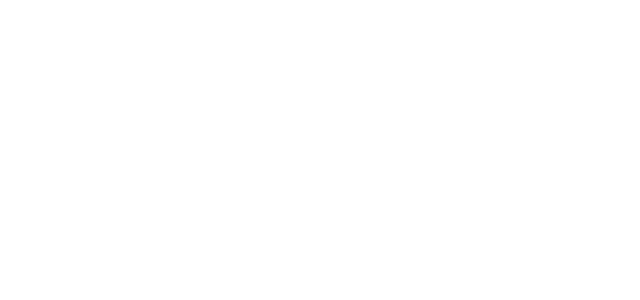
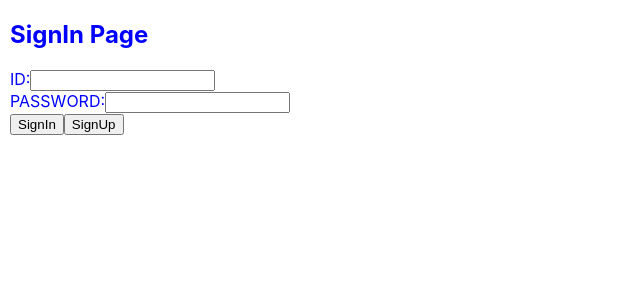
Before and after one commit to formegusto/Study-React, a React (Create React App) app in the folder spring-react-test/: page /signin in a window 1280 px wide. Shown: the top 300 px of the page, without its empty margins (0-640 px from the left). Built offline with nearby package versions, Linux system fonts and the light colour scheme.

Commit message:
Update - Spring Test Page

```diff
--- a/spring-react-test/src/ApiService.js
+++ b/spring-react-test/src/ApiService.js
@@ -1,22 +1,13 @@
 import axios from 'axios';
 
-const USER_API_BASE_URL = "http://localhost:8080/users"
+const USER_API_BASE_URL = "http://localhost:8080"
 
 class ApiService {
-    fetchUsers(){
-        return axios.get(USER_API_BASE_URL);
+    signinUser(user){
+        return axios.post(USER_API_BASE_URL + '/users/account/signin',user);
     }
-    fetchUserByID(userID){
-        return axios.get(USER_API_BASE_URL + '/' + userID);
-    }
-    deleteUser(userID){
-        return axios.delete(USER_API_BASE_URL + '/' + userID);
-    }
-    addUser(user){
-        return axios.post(USER_API_BASE_URL, user);
-    }
-    editUser(user){
-        return axios.put(USER_API_BASE_URL + '/' + user.id, user);
+    signupUser(user){
+        return axios.post(USER_API_BASE_URL + "/users/account/signup", user);
     }
 }
 
--- a/spring-react-test/src/route/RouterComponent.jsx
+++ b/spring-react-test/src/route/RouterComponent.jsx
@@ -1,8 +1,8 @@
 import React from 'react';
 import { BrowserRouter, Route, Switch } from 'react-router-dom';
-import UserListComponent from "../user/UserListComponent";
-import AddUserComponent from "../user/AddUserComponent";
-import EditUserComponent from "../user/EditUserComponent"
+import SignInTestComponent from '../user/SignInTestComponent';
+import SignUpTestComponent from '../user/SignUpTestComponent';
+import SignInIngTestComponent from '../user/SignInIngTestComponent';
 
 const AppRouter = () => {
     return(
@@ -10,10 +10,9 @@
             <BrowserRouter>
                 <div style={style}>
                     <Switch>
-                        <Route exact path="/" component={UserListComponent}/>
-                        <Route path="/users" component={UserListComponent}/>
-                        <Route path="/add-user" component={AddUserComponent}/>
-                        <Route path="/edit-user" component={EditUserComponent}/>
+                        <Route exact path="/" component={SignInIngTestComponent}/>
+                        <Route path="/signin" component={SignInTestComponent}/>
+                        <Route path="/signup" component={SignUpTestComponent}/>
                     </Switch>
                 </div>
             </BrowserRouter>
@@ -22,7 +21,7 @@
 }
 
 const style = {
-    color: 'red',
+    color: 'blue',
     margin: '10px'
 }
 
--- a/spring-react-test/src/user/EditUserComponent.jsx
+++ b/spring-react-test/src/test/EditUserComponent.jsx
@@ -26,7 +26,8 @@
     }
 
     loadUser = () => {
-        ApiService.fetchUserByID(window.localStorage.getItem("userID"))
+        ApiService.fetchUserByID(window.localStorage.getItem("userID"),
+            window.localStorage.getItem("userNAME"))
         .then( res => {
             let user = res.data;
             this.setState({
--- a/spring-react-test/src/user/UserListComponent.jsx
+++ b/spring-react-test/src/test/UserListComponent.jsx
@@ -18,6 +18,7 @@
     reloadUserList = () => {
         ApiService.fetchUsers()
         .then( res => {
+            console.log(res.data[0].username);
             this.setState({
                 users: res.data
             })
@@ -43,8 +44,9 @@
         })
     }
 
-    editUser = (ID) => {
+    editUser = (ID,NAME) => {
         window.localStorage.setItem("userID",ID);
+        window.localStorage.setItem("userNAME",NAME);
         this.props.history.push('/edit-user');
     }
 
@@ -79,7 +81,7 @@
                                 <td>{user.age}</td>
                                 <td>{user.salary}</td>
                                 <td>
-                                    <button onClick={() => this.editUser(user.id)}>Edit</button>
+                                    <button onClick={() => this.editUser(user.id,user.username)}>Edit</button>
                                     <button onClick={() => this.deleteUser(user.id)}>Delete</button>
                                 </td>
                             </tr>
--- /dev/null
+++ b/spring-react-test/src/user/SignInIngTestComponent.jsx
@@ -0,0 +1,37 @@
+import React, {Component} from 'react';
+
+class SignInIngTestComponent extends Component {
+    constructor(props){
+       super(props);
+
+       this.state = {
+           user : window.localStorage.getItem("user")
+       }
+    }
+
+    componentDidMount(){
+        console.log(this.state.user);
+    }
+
+    LogOut = () => {
+        window.localStorage.removeItem("user");
+        this.props.history.push('/signin');
+    }
+
+    render() {
+        return (
+        <div>
+            {this.state.user ? (
+                <div>
+                <h2>{this.state.user} 님 환영합니다리~</h2>
+                <button onClick={this.LogOut}>Log Out</button>
+            </div>
+            ) : (
+                <h1>{this.props.history.push('/signin')}</h1>
+            )}
+        </div>
+        );
+    }
+}
+
+export default SignInIngTestComponent;
--- /dev/null
+++ b/spring-react-test/src/user/SignInTestComponent.jsx
@@ -0,0 +1,67 @@
+import React, {Component} from 'react';
+import ApiService from '../ApiService';
+
+class SignInTestComponent extends Component {
+    constructor(props){
+        super(props);
+
+        this.state = {
+            id:'',
+            password:'',
+            message:''
+        }
+    }
+
+    onChange = (e) => {
+        this.setState({
+            [e.target.name] : e.target.value
+        })
+    }
+
+    signinUser = (e) => {
+        e.preventDefault();
+
+        let user = {
+            id:this.state.id,
+            password:this.state.password,
+        }
+        ApiService.signinUser(user)
+        .then( res => {
+            this.setState({
+                message: res.data.id + "님 로그인 성공 시그널을 받았습니다."
+            })
+            window.localStorage.setItem("user", this.state.id);
+            console.log(this.state.message);
+            this.props.history.push('/');
+        })
+        .catch(err => {
+            console.log('saveUser() Error', err);
+        });
+    }
+
+    signupUser = () => {
+        this.props.history.push('/signup')
+    }
+
+    render(){
+        return(
+            <div>
+                <h2>SignIn Page</h2>
+                <form>
+                    <div>
+                        <label>ID:</label>
+                        <input type="text" name="id" value={this.state.id} onChange={this.onChange} />
+                    </div>
+                    <div>
+                        <label>PASSWORD:</label>
+                        <input type="text" name="password" value={this.state.password} onChange={this.onChange} />
+                    </div>
+                    <button onClick={this.signinUser}>SignIn</button>
+                    <button onClick={this.signupUser}>SignUp</button>
+                </form>
+            </div>
+        )
+    }
+}
+
+export default SignInTestComponent;
--- /dev/null
+++ b/spring-react-test/src/user/SignUpTestComponent.jsx
@@ -0,0 +1,72 @@
+import React, {Component} from 'react';
+import ApiService from '../ApiService';
+
+class SignUpTestComponent extends Component {
+    constructor(props){
+        super(props);
+
+        this.state = {
+            id:'',
+            password:'',
+            email:'',
+            message:''
+        }
+    }
+
+    onChange = (e) => {
+        this.setState({
+            [e.target.name] : e.target.value
+        })
+    }
+
+    signupUser = (e) => {
+        e.preventDefault();
+
+        let user = {
+            id:this.state.id,
+            password:this.state.password,
+            email:this.state.email
+        }
+        ApiService.signupUser(user)
+        .then( res => {
+            this.setState({
+                message: user.id + "회원정보가 등록되었습니다."
+            })
+            console.log(this.state.message);
+            this.props.history.push('/');
+        })
+        .catch(err => {
+            console.log('saveUser() Error', err);
+        });
+    }
+
+    signinUser = () => {
+        this.props.history.push('/signin')
+    }
+
+    render(){
+        return(
+            <div>
+                <h2>SignUp Page</h2>
+                <form>
+                    <div>
+                        <label>ID:</label>
+                        <input type="text" name="id" value={this.state.id} onChange={this.onChange} />
+                    </div>
+                    <div>
+                        <label>PASSWORD:</label>
+                        <input type="text" name="password" value={this.state.password} onChange={this.onChange} />
+                    </div>
+                    <div>
+                        <label>EMAIL:</label>
+                        <input type="text" name="email" value={this.state.email} onChange={this.onChange} />
+                    </div>
+                    <button onClick={this.signinUser}>Cancle</button>
+                    <button onClick={this.signupUser}>SignUp</button>
+                </form>
+            </div>
+        )
+    }
+}
+
+export default SignUpTestComponent;
```
Also changed, not shown: spring-react-test/src/test/AddUserComponent.jsx (renamed from spring-react-test/src/user/AddUserComponent.jsx).
